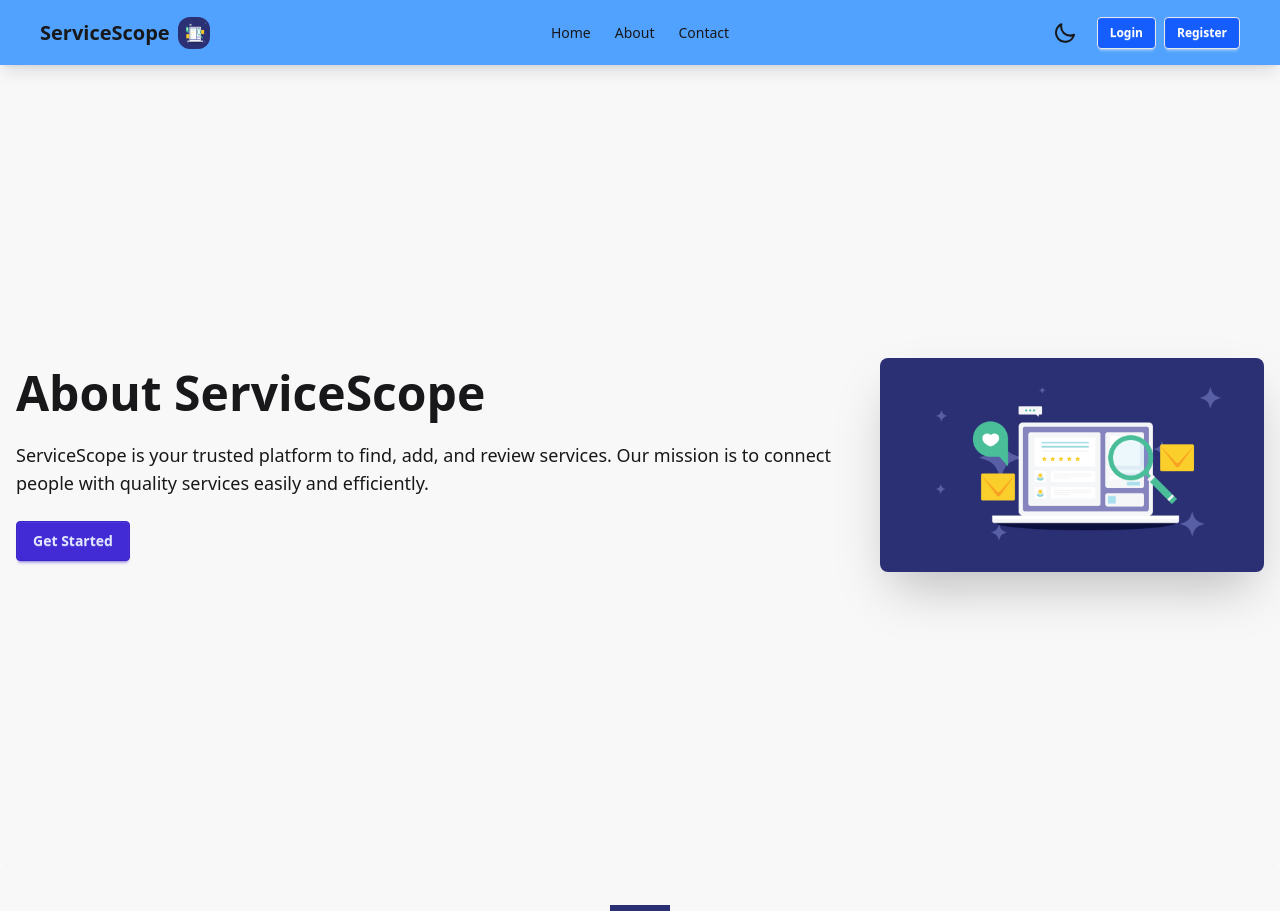
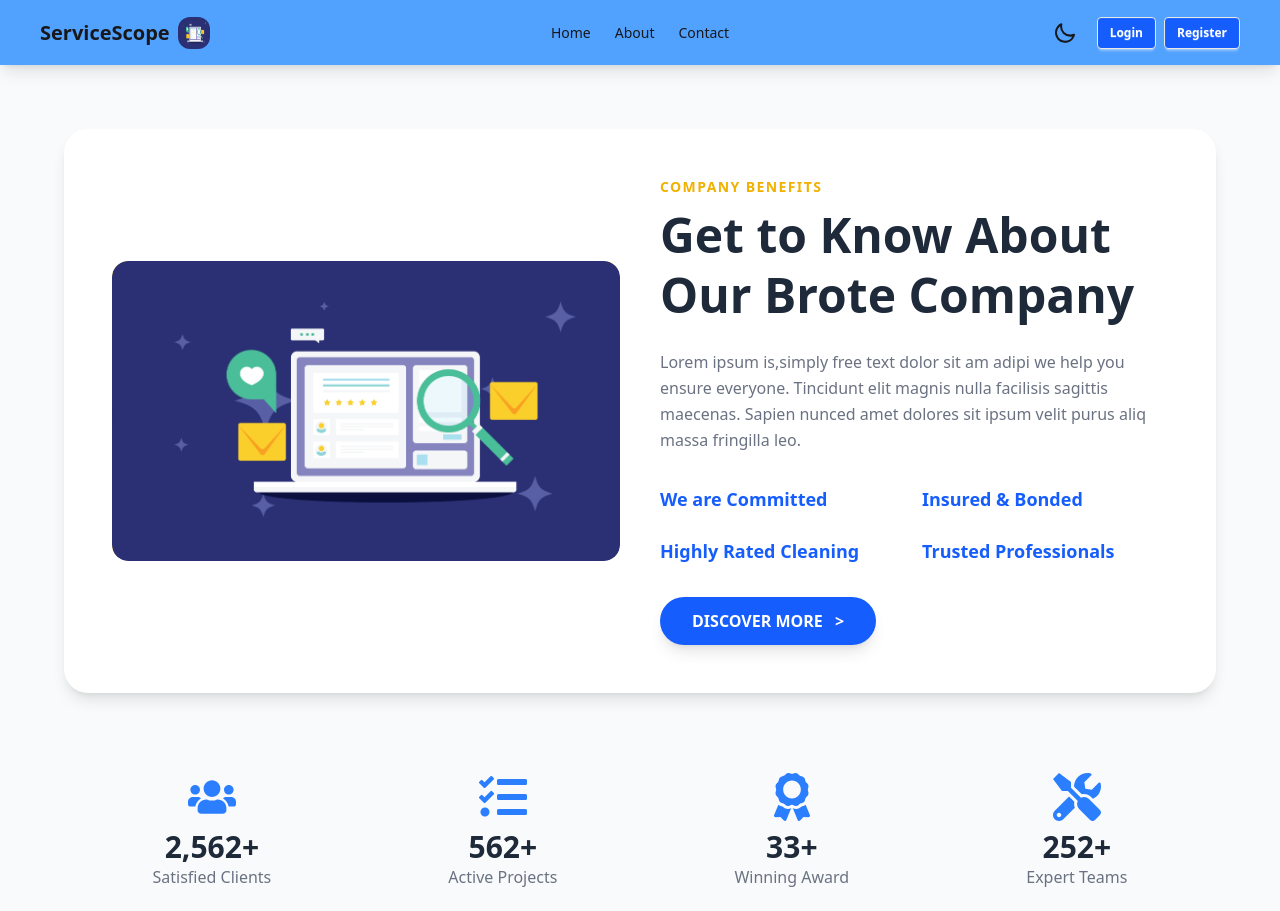
Before and after one commit to sourav-dn/service-scope, a React (Vite) app: page /about in a window 1280 px wide. Shown: the top 911 px of the page. Built offline with nearby package versions, Linux system fonts and the light colour scheme; no server answers.

Commit message:
modify about page

```diff
--- a/src/Pages/About/About.jsx
+++ b/src/Pages/About/About.jsx
@@ -1,21 +1,92 @@
 import React from 'react';
+import { FaUsers, FaTasks, FaAward, FaTools } from 'react-icons/fa';
 
-const About = () => {
-    return (
-        <div className="hero min-h-screen bg-base-200">
-            <div className="hero-content flex-col lg:flex-row-reverse">
-                <img src="/service-related-img.png" className="max-w-sm rounded-lg shadow-2xl" alt="About"/>
-                <div>
-                    <h1 className="text-5xl font-bold">About ServiceScope</h1>
-                    <p className="py-6 text-lg">
-                        ServiceScope is your trusted platform to find, add, and review services.
-                        Our mission is to connect people with quality services easily and efficiently.
-                    </p>
-                    <button className="btn btn-primary">Get Started</button>
-                </div>
+const App = () => {
+  return (
+    <div className="bg-gray-50 font-sans p-8 md:p-16 antialiased">
+      <div className="max-w-7xl mx-auto">
+        {/* Top Section: Image and Content */}
+        <div className="flex flex-col md:flex-row items-center bg-white rounded-3xl shadow-lg overflow-hidden p-6 md:p-12">
+          {/* Image Container with Yellow Shape */}
+          <div className="relative w-full md:w-1/2 rounded-2xl overflow-hidden mb-8 md:mb-0 md:mr-10">
+            {/* Background decorative shape */}
+            <div className="absolute top-0 left-0 w-full h-full transform -skew-y-6 -skew-x-12 origin-top-left z-0">
+              <div className="absolute top-0 left-0 w-full h-full bg-yellow-400 opacity-60"></div>
+              <div className="absolute top-0 right-0 w-1/3 h-2/3 bg-yellow-400 rounded-bl-full blur-3xl opacity-20"></div>
             </div>
+            <img
+              src="/service-related-img.png"
+              alt="A business team working together"
+              className="relative z-10 w-full h-auto object-cover rounded-2xl shadow-xl"
+              style={{ minHeight: '300px' }}
+            />
+            {/* Decorative white circles */}
+            <div className="absolute -left-4 top-1/2 transform -translate-y-1/2 w-4 h-4 bg-white rounded-full z-20 shadow-md border border-gray-100"></div>
+            <div className="absolute -left-8 top-1/4 transform -translate-y-1/2 w-2 h-2 bg-gray-200 rounded-full z-20"></div>
+            <div className="absolute -right-4 top-3/4 transform -translate-y-1/2 w-3 h-3 bg-white rounded-full z-20 shadow-md border border-gray-100"></div>
+            <div className="absolute -right-8 top-1/2 transform -translate-y-1/2 w-1.5 h-1.5 bg-gray-200 rounded-full z-20"></div>
+          </div>
+
+          {/* Content Section */}
+          <div className="w-full md:w-1/2">
+            <p className="text-yellow-500 uppercase tracking-widest font-semibold text-sm mb-2">
+              Company Benefits
+            </p>
+            <h1 className="text-3xl md:text-4xl lg:text-5xl font-extrabold text-gray-800 leading-tight mb-6">
+              Get to Know About Our Brote Company
+            </h1>
+            <p className="text-gray-500 mb-8 leading-relaxed">
+              Lorem ipsum is,simply free text dolor sit am adipi we help you ensure everyone. Tincidunt elit magnis nulla facilisis sagittis maecenas. Sapien nunced amet dolores sit ipsum velit purus aliq massa fringilla leo.
+            </p>
+
+            {/* Features Grid */}
+            <div className="grid grid-cols-2 gap-y-6 gap-x-4 mb-8">
+              <div className="text-blue-600 font-semibold text-lg">We are Committed</div>
+              <div className="text-blue-600 font-semibold text-lg">Insured & Bonded</div>
+              <div className="text-blue-600 font-semibold text-lg">Highly Rated Cleaning</div>
+              <div className="text-blue-600 font-semibold text-lg">Trusted Professionals</div>
+            </div>
+
+            {/* Discover More Button */}
+            <button className="bg-blue-600 hover:bg-blue-700 text-white font-bold py-3 px-8 rounded-full shadow-lg transition duration-300 ease-in-out transform hover:-translate-y-1">
+              DISCOVER MORE <span className="ml-2">&gt;</span>
+            </button>
+          </div>
         </div>
-    );
+
+        {/* Bottom Section: Statistics */}
+        <div className="mt-12 md:mt-20 flex flex-wrap justify-center md:justify-around gap-8 md:gap-0 text-center">
+          {/* Satisfied Clients */}
+          <div className="w-1/2 md:w-auto px-4">
+            <FaUsers className="text-blue-500 mx-auto" size={48} />
+            <div className="mt-2 text-3xl font-extrabold text-gray-800">2,562+</div>
+            <p className="text-gray-500">Satisfied Clients</p>
+          </div>
+
+          {/* Active Projects */}
+          <div className="w-1/2 md:w-auto px-4">
+            <FaTasks className="text-blue-500 mx-auto" size={48} />
+            <div className="mt-2 text-3xl font-extrabold text-gray-800">562+</div>
+            <p className="text-gray-500">Active Projects</p>
+          </div>
+
+          {/* Winning Award */}
+          <div className="w-1/2 md:w-auto px-4 mt-8 md:mt-0">
+            <FaAward className="text-blue-500 mx-auto" size={48} />
+            <div className="mt-2 text-3xl font-extrabold text-gray-800">33+</div>
+            <p className="text-gray-500">Winning Award</p>
+          </div>
+
+          {/* Expert Teams */}
+          <div className="w-1/2 md:w-auto px-4 mt-8 md:mt-0">
+            <FaTools className="text-blue-500 mx-auto" size={48} />
+            <div className="mt-2 text-3xl font-extrabold text-gray-800">252+</div>
+            <p className="text-gray-500">Expert Teams</p>
+          </div>
+        </div>
+      </div>
+    </div>
+  );
 };
 
-export default About;
+export default App;
--- a/src/Pages/AddServices/AddServices.jsx
+++ b/src/Pages/AddServices/AddServices.jsx
@@ -47,7 +47,7 @@ const AddServices = () => {
                 <input type="text" name="category" placeholder="Category" className="input input-bordered w-full" required />
                 <input type="number" step="0.01" name="price" placeholder="Price ($)" className="input input-bordered w-full" required />
 
-                <input type="submit" value="Add Service" className="btn btn-primary w-full mt-4" />
+                <input type="submit" value="Add Service" className="btn btn-outline w-full mt-4" />
             </form>
             <ToastContainer position='top-right' autoClose={3000} />
         </div>
```
